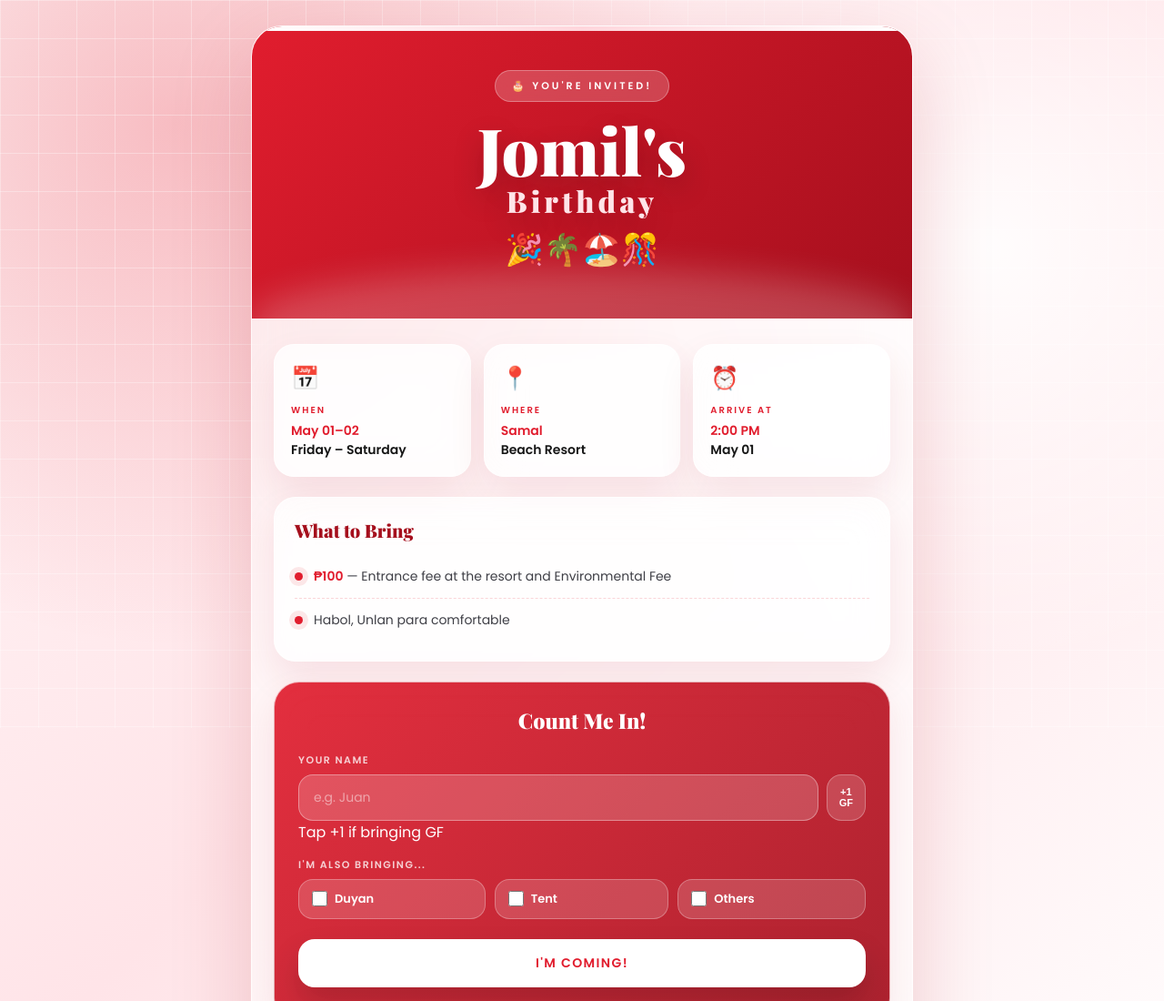
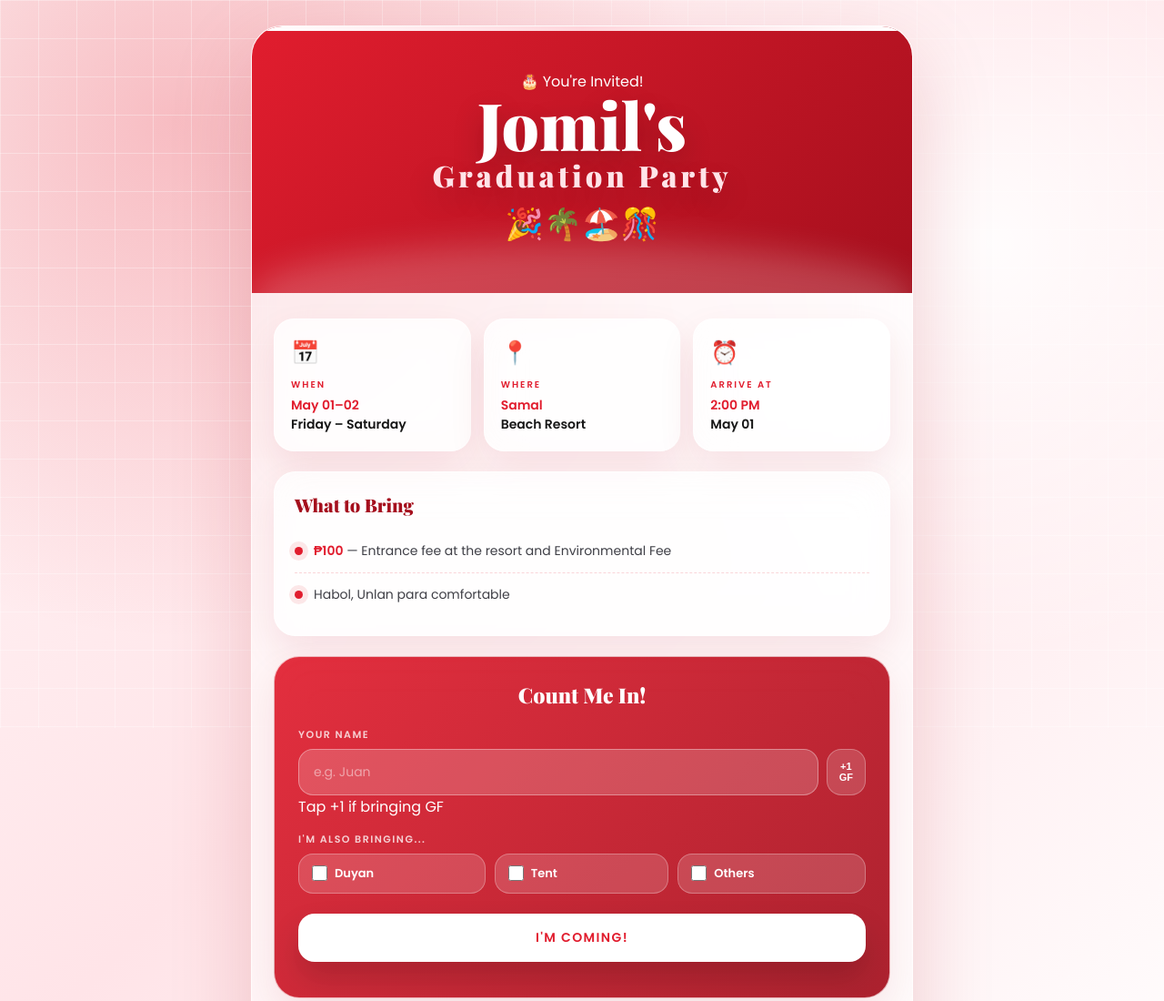
Before and after one commit to Cirdie/Jomil-Birthday, a plain HTML site: page index.html in a window 1280 px wide. Shown: the top 1100 px of the page at 91% size. Drawn offline with nearby package versions, Linux system fonts and the light colour scheme; no server answers.

Commit message:
Birthday

```diff
--- a/index.html
+++ b/index.html
@@ -3,7 +3,7 @@
 <head>
   <meta charset="UTF-8" />
   <meta name="viewport" content="width=device-width, initial-scale=1.0"/>
-  <title>Jomil's Birthday 🎉</title>
+  <title>Jomil's Graduation Party 🎉</title>
   <link href="https://fonts.googleapis.com/css2?family=Playfair+Display:wght@700;900&family=Poppins:wght@300;400;500;600&display=swap" rel="stylesheet"/>
 
   <!-- Firebase SDK -->
@@ -13,9 +13,9 @@
 
     const firebaseConfig = {
       apiKey: "AIzaSyCbTuuntOnJfEo2W1_qPZi4eY_1IzHztZg",
-      authDomain: "jingbirthday-fbea2.firebaseapp.com",
-      projectId: "jingbirthday-fbea2",
-      storageBucket: "jingbirthday-fbea2.firebasestorage.app",
+      authDomain: "jingGraduation Party-fbea2.firebaseapp.com",
+      projectId: "jingGraduation Party-fbea2",
+      storageBucket: "jingGraduation Party-fbea2.firebasestorage.app",
       messagingSenderId: "1075155310360",
       appId: "1:1075155310360:web:50d607a02348023116706d"
     };
@@ -40,7 +40,7 @@
       // ── Duplicate name check ──
       showStatus("⏳ Checking name...", "");
       try {
-        const snapshot = await get(ref(db, "jomil_birthday_rsvps"));
+        const snapshot = await get(ref(db, "jomil_Graduation Party_rsvps"));
         if (snapshot.exists()) {
           const entries = Object.values(snapshot.val());
           const duplicate = entries.find(e => e.name && e.name.toLowerCase() === name.toLowerCase());
@@ -54,7 +54,7 @@
         return;
       }
 
-      const rsvpRef = ref(db, "jomil_birthday_rsvps");
+      const rsvpRef = ref(db, "jomil_Graduation Party_rsvps");
       push(rsvpRef, {
         name, hasGF,
         bringing: { duyan, tent, others: others ? othersText : false },
@@ -80,7 +80,7 @@
 
     /* ── Load RSVPs ── */
     function loadRSVPs() {
-      const rsvpRef = ref(db, "jomil_birthday_rsvps");
+      const rsvpRef = ref(db, "jomil_Graduation Party_rsvps");
       onValue(rsvpRef, (snapshot) => {
         const data    = snapshot.val();
         const list    = document.getElementById("rsvpList");
@@ -146,7 +146,7 @@
       document.body.style.overflow = "";
     };
 
-    /* ── Birthday Popup ── */
+    /* ── Graduation Party Popup ── */
     window.openBdayPopup = function(name) {
       document.getElementById("bdayPopupName").textContent = name + "!";
       const specialMsg = document.getElementById("bdaySpecialMsg");
@@ -255,7 +255,7 @@ body::before {
   background: linear-gradient(90deg, white, #ffd6dc, white);
 }
 
-.birthday-badge {
+.Graduation Party-badge {
   display: inline-block;
   margin-bottom: 18px;
   padding: 8px 18px;
@@ -974,8 +974,8 @@ input[type="checkbox"] {
     <!-- Header -->
     <div class="header">
       <div class="wave-deco"></div>
-      <div class="birthday-badge">🎂 You're Invited!</div>
-      <h1>Jomil's <span>Birthday</span></h1>
+      <div class="Graduation Party-badge">🎂 You're Invited!</div>
+      <h1>Jomil's <span>Graduation Party</span></h1>
       <div class="emojis">🎉🌴🏖️🎊</div>
     </div>
 
@@ -1086,7 +1086,7 @@ input[type="checkbox"] {
   </div>
 </div>
 
-<!-- ✨ Birthday Success Popup -->
+<!-- ✨ Graduation Party Success Popup -->
 <div id="bdayPopup" role="dialog" aria-modal="true">
   <div class="bday-backdrop" onclick="closeBdayPopup()"></div>
   <div class="bday-box">
@@ -1096,7 +1096,7 @@ input[type="checkbox"] {
       <span class="bday-emoji">🎉</span>
       <div class="bday-title">
         See you at my
-        <span>Birthday! 🎂</span>
+        <span>Graduation Party! 🎂</span>
       </div>
       <p class="bday-greeting">You're on the list, <span class="bday-name" id="bdayPopupName"></span></p>
       <p class="bday-sub">We can't wait to celebrate with you</p>
```
